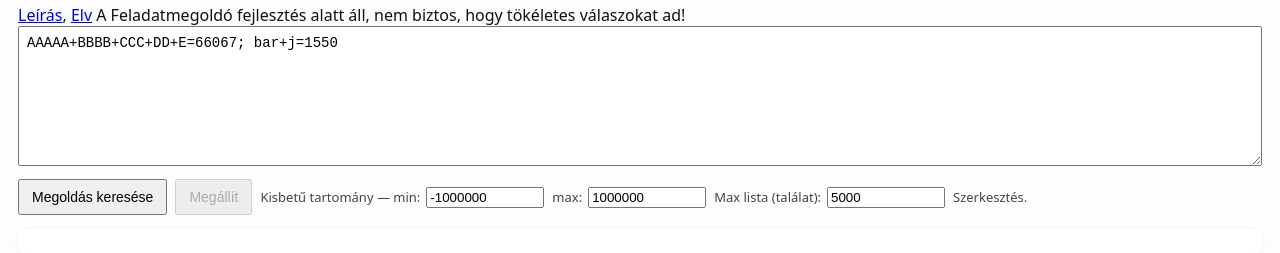
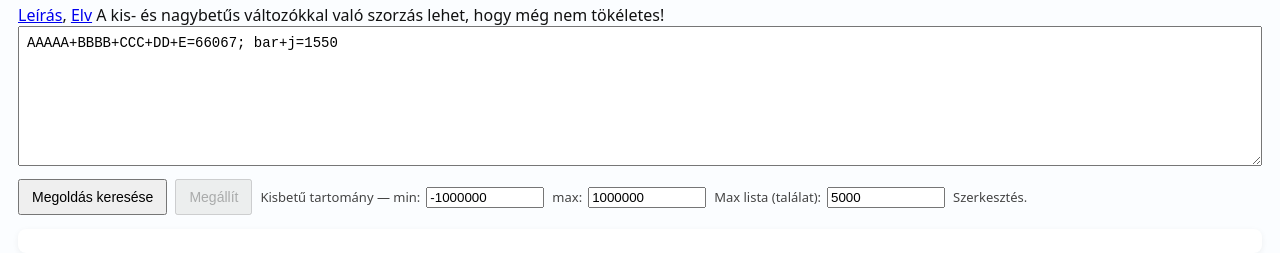
Before and after one commit to jecf42/jecf42-feladatmegoldo-01, a plain HTML site: page index.html in a window 1280 px wide. Shown: the part 47-300 px from the top of the page. Drawn offline with Linux system fonts and the light colour scheme.

Commit message:
Update index.html

```diff
--- a/index.html
+++ b/index.html
@@ -20,7 +20,7 @@
 </head>
 <body>
 	<h1>Feladatmegoldó</h1>
-	<div><a href="https://jecf42.github.io/jecf42-06/description" target="_blank">Leírás</a>, <a href="https://jecf42.github.io/jecf42-06/simpledescription" target="_blank">Elv</a> A Feladatmegoldó fejlesztés alatt áll, nem biztos, hogy tökéletes válaszokat ad!</div>
+	<div><a href="https://jecf42.github.io/jecf42-06/description" target="_blank">Leírás</a>, <a href="https://jecf42.github.io/jecf42-06/simpledescription" target="_blank">Elv</a> A kis- és nagybetűs változókkal való szorzás lehet, hogy még nem tökéletes!</div>
 	<textarea id="input">AAAAA+BBBB+CCC+DD+E=66067; bar+j=1550</textarea>
 	<div class="controls">
 		<button id="solveBtn">Megoldás keresése</button>
```
